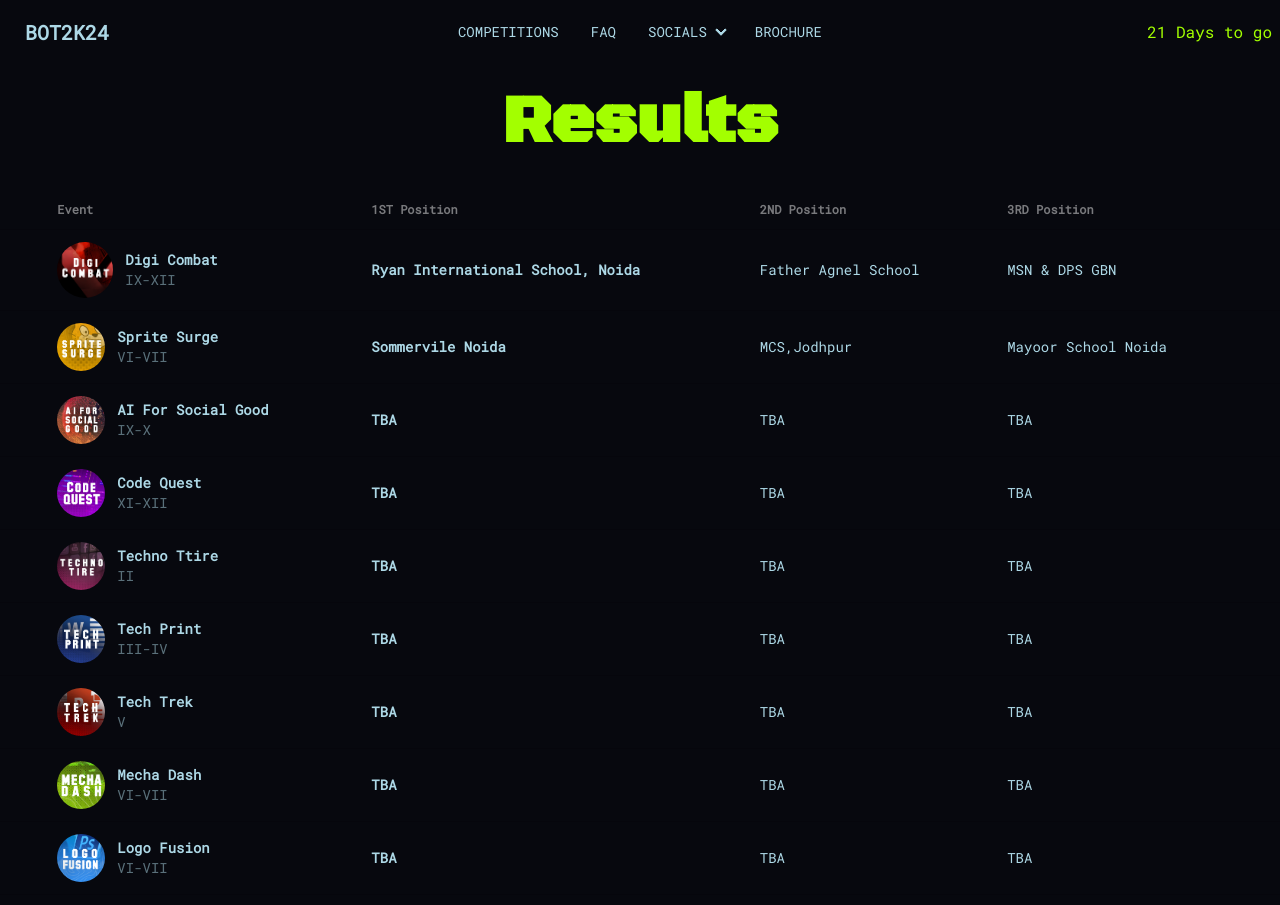
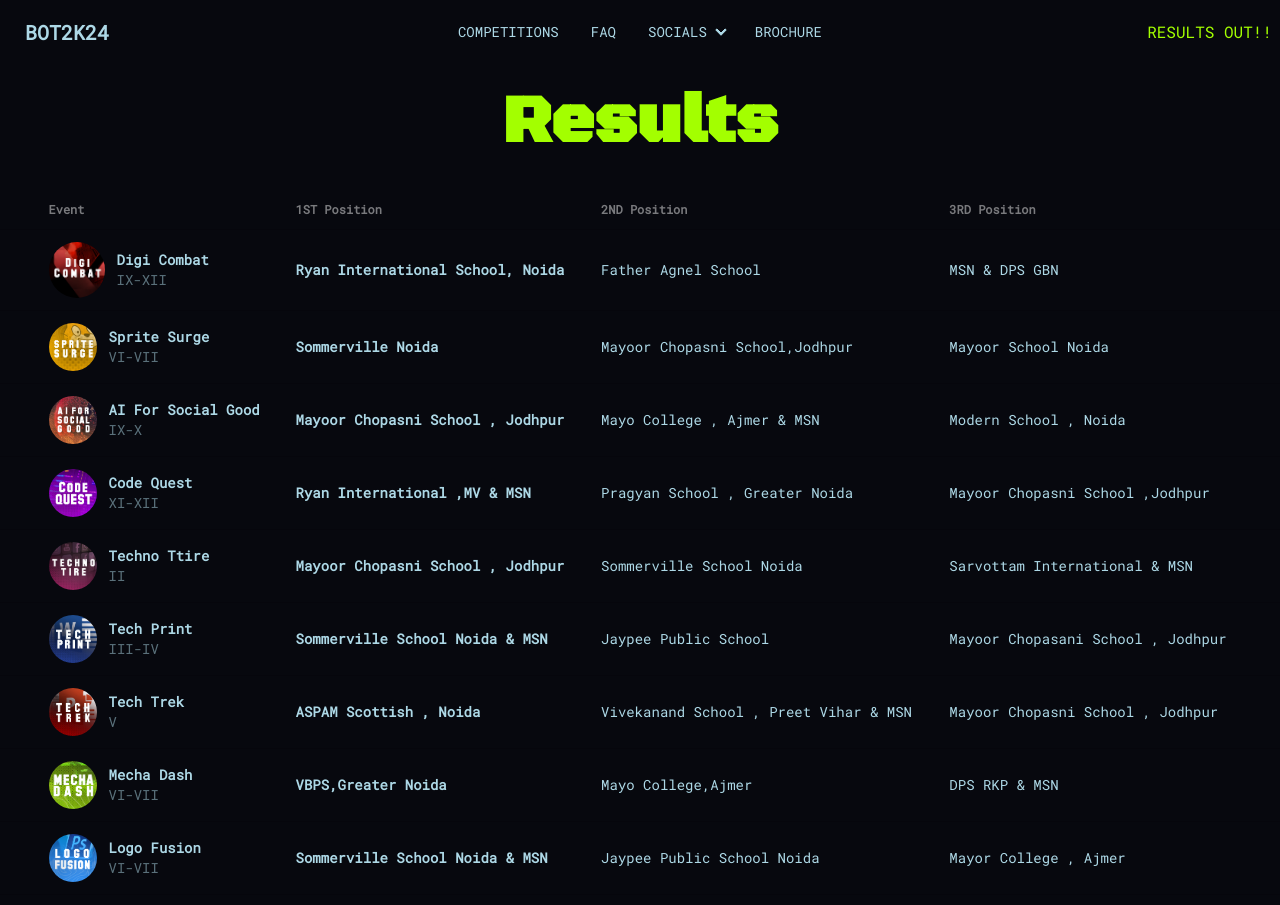
Before and after one commit to ParadigmClub/botwebsite, a React (Vite) app: page /results in a window 1280 px wide. Shown: the top 905 px of the page. Built offline with nearby package versions, Linux system fonts and the light colour scheme.

Commit message:
update results

```diff
--- a/src/components/Navbar.jsx
+++ b/src/components/Navbar.jsx
@@ -262,24 +262,8 @@
             </li>
           </ul>
         </div>
-        <div className="navbar-end">
-          <Countdown
-            date={new Date(1723088150 * 1000)}
-            renderer={({ days, hours }) => (
-              <>
-                <div
-                  className="text[#A3FF00]"
-                  style={{
-                    textAlign: "center",
-                    color: "#A3FF00",
-                  }}
-                >
-                  {days} Days to go
-                </div>
-                <br></br>
-              </>
-            )}
-          />
+        <div className="navbar-end text-[#a3ff00]">
+          RESULTS OUT!!
           {""}
         </div>
       </div>
--- a/src/components/Results.jsx
+++ b/src/components/Results.jsx
@@ -89,10 +89,10 @@
                   </div>
                 </td>
                 <td className="font-bold">
-                  Sommervile Noida
+                  Sommerville Noida
                   <br />
                 </td>
-                <td>MCS,Jodhpur</td>
+                <td>Mayoor Chopasni School,Jodhpur</td>
 
                 <td>Mayoor School Noida</td>
               </tr>
@@ -114,12 +114,12 @@
                   </div>
                 </td>
                 <td className="font-bold">
-                  TBA
+                  Mayoor Chopasni School , Jodhpur
                   <br />
                 </td>
-                <td>TBA</td>
+                <td>Mayo College , Ajmer & MSN</td>
 
-                <td>TBA</td>
+                <td>Modern School , Noida</td>
               </tr>
               <tr>
                 <th>
@@ -142,12 +142,12 @@
                   </div>
                 </td>
                 <td className="font-bold">
-                  TBA
+                  Ryan International ,MV & MSN
                   <br />
                 </td>
-                <td>TBA</td>
+                <td>Pragyan School , Greater Noida</td>
 
-                <td>TBA</td>
+                <td>Mayoor Chopasni School ,Jodhpur</td>
               </tr>
               <tr>
                 <th>
@@ -167,12 +167,12 @@
                   </div>
                 </td>
                 <td className="font-bold">
-                  TBA
+                  Mayoor Chopasni School , Jodhpur
                   <br />
                 </td>
-                <td>TBA</td>
+                <td>Sommerville School Noida</td>
 
-                <td>TBA</td>
+                <td>Sarvottam International & MSN</td>
               </tr>
               <tr>
                 <th>
@@ -195,12 +195,12 @@
                   </div>
                 </td>
                 <td className="font-bold">
-                  TBA
+                  Sommerville School Noida & MSN
                   <br />
                 </td>
-                <td>TBA</td>
+                <td>Jaypee Public School </td>
 
-                <td>TBA</td>
+                <td>Mayoor Chopasani School , Jodhpur</td>
               </tr>
               <tr>
                 <th>
@@ -223,12 +223,12 @@
                   </div>
                 </td>
                 <td className="font-bold">
-                  TBA
+                  ASPAM Scottish , Noida
                   <br />
                 </td>
-                <td>TBA</td>
+                <td>Vivekanand School , Preet Vihar & MSN</td>
 
-                <td>TBA</td>
+                <td>Mayoor Chopasni School , Jodhpur</td>
               </tr>
               <tr>
                 <th>
@@ -248,12 +248,12 @@
                   </div>
                 </td>
                 <td className="font-bold">
-                  TBA
+                  VBPS,Greater Noida
                   <br />
                 </td>
-                <td>TBA</td>
+                <td>Mayo College,Ajmer</td>
 
-                <td>TBA</td>
+                <td>DPS RKP & MSN</td>
               </tr>
               <tr>
                 <th>
@@ -276,11 +276,11 @@
                   </div>
                 </td>
                 <td className="font-bold">
-                  TBA
+                  Sommerville School Noida & MSN
                   <br />
                 </td>
-                <td>TBA</td>
-                <td>TBA</td>
+                <td>Jaypee Public School Noida</td>
+                <td>Mayor College , Ajmer</td>
               </tr>
               <tr>
                 <th>
@@ -300,12 +300,12 @@
                   </div>
                 </td>
                 <td className="font-bold">
-                  TBA
+                  VBPS,Greater Noida
                   <br />
                 </td>
-                <td>TBA</td>
+                <td>Mayo College,Ajmer</td>
 
-                <td>TBA</td>
+                <td>The Khaitan School,Noida</td>
               </tr>
             </tbody>
             {/* foot */}
```
